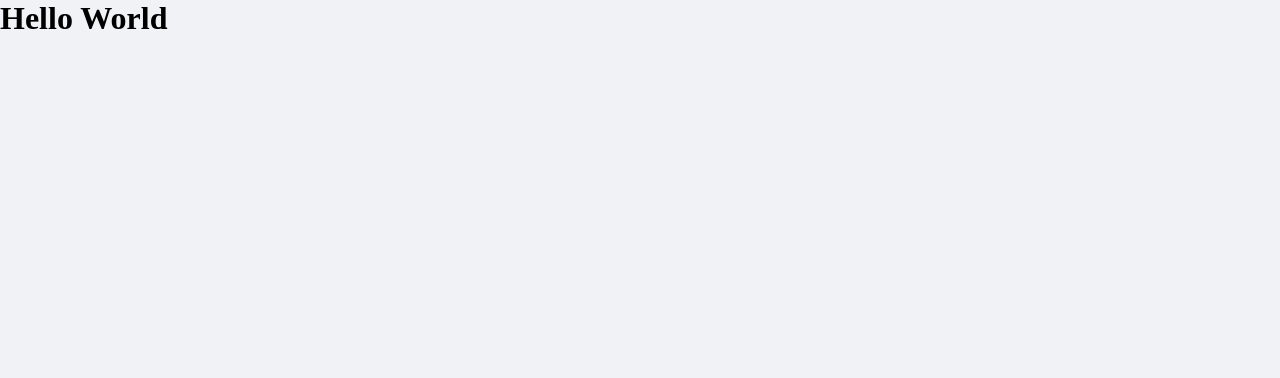
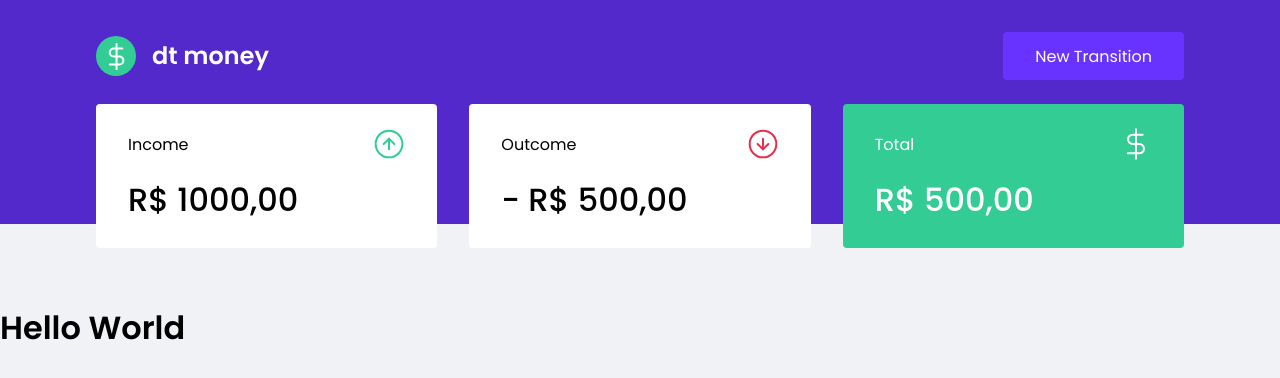
Before and after one commit to ErickBss/dtmoney, a React (Create React App) app: page / in a window 1280 px wide. Shown: the top 378 px of the page. Built offline with nearby package versions, Linux system fonts and the light colour scheme.

Commit message:
dashboard

```diff
--- a/public/index.html
+++ b/public/index.html
@@ -1,10 +1,18 @@
 <!DOCTYPE html>
 <html lang="en">
   <head>
+    <link rel="preconnect" href="https://fonts.gstatic.com" crossorigin />
+    <link rel="preconnect" href="https://fonts.googleapis.com" />
+
     <meta charset="utf-8" />
     <meta name="viewport" content="width=device-width, initial-scale=1" />
 
     <link rel="shortcut icon" href="favicon.png" type="image/png" />
+
+    <link
+      href="https://fonts.googleapis.com/css2?family=Poppins:wght@400;500;600&display=swap"
+      rel="stylesheet"
+    />
 
     <title>dtmoney</title>
   </head>
--- a/src/App.tsx
+++ b/src/App.tsx
@@ -1,12 +1,17 @@
 import React from 'react'
+
 import { GlobalStyles } from './styles/global'
+import { Header } from './components/header/index'
+import { Dashboard } from './components/dashboard'
 
 function App() {
   return (
-    <div className="App">
+    <>
       <GlobalStyles />
+      <Header />
+      <Dashboard />
       <h1>Hello World</h1>
-    </div>
+    </>
   )
 }
 
--- /dev/null
+++ b/src/components/dashboard/index.tsx
@@ -0,0 +1,10 @@
+import { Summary } from '../summary'
+import { Container } from './style'
+
+export function Dashboard() {
+  return (
+    <Container>
+      <Summary />
+    </Container>
+  )
+}
--- /dev/null
+++ b/src/components/dashboard/style.ts
@@ -0,0 +1,9 @@
+import styled from 'styled-components'
+
+export const Container = styled.main`
+  max-width: 1120px;
+
+  margin: 0 auto;
+
+  padding: 2.5rem 1rem;
+`
--- /dev/null
+++ b/src/components/header/index.tsx
@@ -0,0 +1,13 @@
+import logo from '../../assets/logo.svg'
+import { Container, Content } from './style'
+
+export function Header() {
+  return (
+    <Container>
+      <Content>
+        <img src={logo} alt="dt money" />
+        <button type="button">New Transition</button>
+      </Content>
+    </Container>
+  )
+}
--- /dev/null
+++ b/src/components/header/style.ts
@@ -0,0 +1,34 @@
+import styled from 'styled-components'
+
+export const Container = styled.header`
+  background-color: var(--blue);
+`
+
+export const Content = styled.div`
+  max-width: 1120px;
+  margin: 0 auto; //centralize
+
+  padding: 2rem 1rem 9rem;
+
+  display: flex;
+  align-items: center;
+  justify-content: space-between;
+
+  button {
+    font-size: 1rem;
+    color: #ffff;
+    background: var(--blue-light);
+
+    padding: 0 2rem;
+    height: 3rem;
+
+    border-radius: 0.25rem;
+    border: none;
+
+    transition: filter 0.2s;
+
+    &:hover {
+      filter: brightness(0.9);
+    }
+  }
+`
--- /dev/null
+++ b/src/components/summary/index.tsx
@@ -0,0 +1,33 @@
+import { Container } from './style'
+
+import incomeImg from '../../assets/income.svg'
+import outComeImg from '../../assets/outcome.svg'
+import totalImg from '../../assets/total.svg'
+
+export function Summary() {
+  return (
+    <Container>
+      <div>
+        <header>
+          <p>Income</p>
+          <img src={incomeImg} alt="income" />
+        </header>
+        <strong>R$ 1000,00</strong>
+      </div>
+      <div>
+        <header>
+          <p>Outcome</p>
+          <img src={outComeImg} alt="outcome" />
+        </header>
+        <strong> - R$ 500,00</strong>
+      </div>
+      <div className="highlight_background">
+        <header>
+          <p>Total</p>
+          <img src={totalImg} alt="total" />
+        </header>
+        <strong> R$ 500,00</strong>
+      </div>
+    </Container>
+  )
+}
--- /dev/null
+++ b/src/components/summary/style.ts
@@ -0,0 +1,37 @@
+import styled from 'styled-components'
+
+export const Container = styled.section`
+  display: grid;
+  grid-template-columns: repeat(3, 1fr);
+
+  gap: 2rem;
+
+  margin-top: -10rem;
+
+  header {
+    display: flex;
+    align-items: center;
+    justify-content: space-between;
+  }
+
+  div {
+    background: var(--shape);
+
+    padding: 1.5rem 2rem;
+
+    border-radius: 0.25rem;
+
+    strong {
+      display: block;
+      margin-top: 1rem;
+      font-size: 2rem;
+      font-weight: 500;
+      line-height: 3rem;
+    }
+
+    &.highlight_background {
+      background: var(--green);
+      color: #fff;
+    }
+  }
+`
--- a/src/styles/global.ts
+++ b/src/styles/global.ts
@@ -6,6 +6,7 @@
        --background: #f0f2f5;
        --red: #e52e4d;
        --blue: #5429cc;
+       --green: #33cc95;
 
        --blue-light: #6933FF;
 
@@ -37,6 +38,16 @@
         -webkit-font-smoothing: antialiased;
     }
 
+    body,input ,textarea, button{
+        font-family: 'Poppins', sans-serif;
+        font-weight: 400;
+    }
+
+
+    h1,h2,h3,h4,h5,h6, strong{
+        font-weight: 600;
+    }
+
     button{
         cursor: pointer;
     }
```
